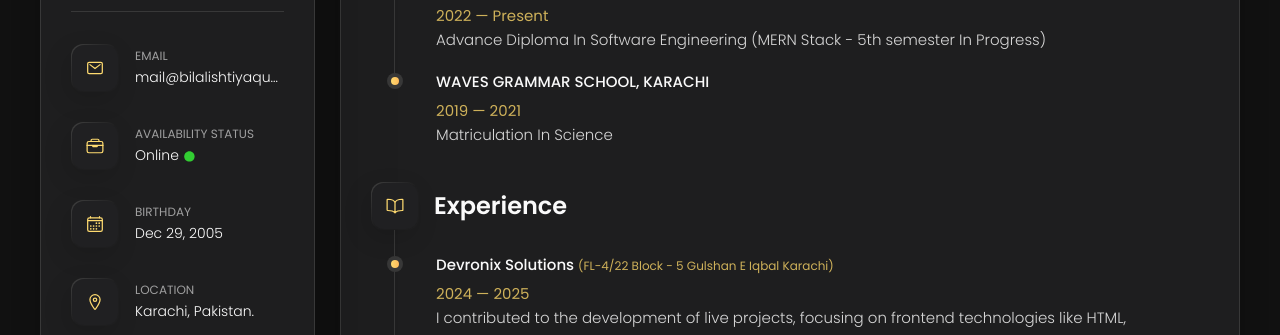
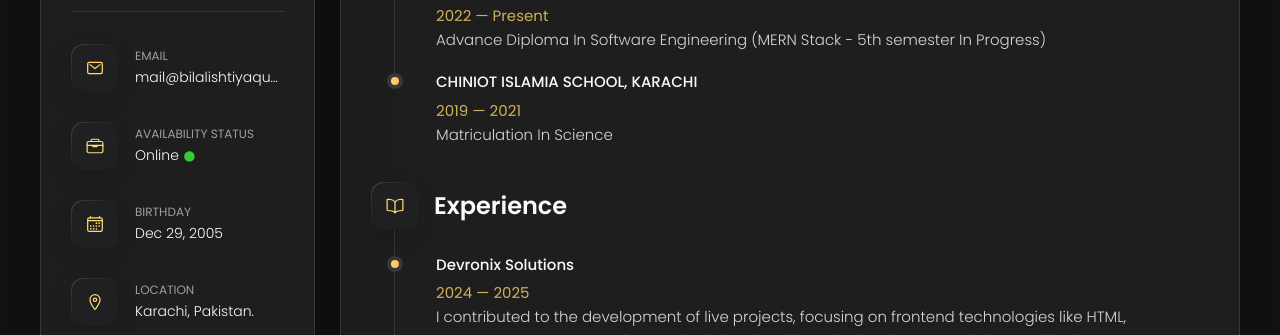
Before and after one commit to Bilal-Ishtiyaque/My-Portfolio, a plain HTML site: page index.html in a window 1280 px wide. Both pictures are taken after a click on the button "Resume". Shown: the part 403-738 px from the top of the page. Drawn offline with nearby package versions, Linux system fonts and the light colour scheme.

Commit message:
correction

```diff
--- a/index.html
+++ b/index.html
@@ -238,7 +238,7 @@
 
             <li class="timelineItem">
 
-              <h4 class="h4 timelineItemTitle">WAVES GRAMMAR SCHOOL, KARACHI</h4>
+              <h4 class="h4 timelineItemTitle">CHINIOT ISLAMIA SCHOOL, KARACHI</h4>
 
               <span>2019 — 2021</span>
 
@@ -262,7 +262,7 @@
           <ol class="timelineList">
 
             <li class="timelineItem">
-              <a href="javascript:;" class="h4 timelineItemTitle" title="click to open company's profile">Devronix Solutions <span class="timelineLocation">(FL-4/22 Block - 5 Gulshan e Iqbal Karachi)</span></a>
+              <a href="javascript:;" class="h4 timelineItemTitle" title="click to open company's profile">Devronix Solutions</a>
               <span>2024 — 2025</span>
               <p class="timelineText">I contributed to the development of live projects, focusing on frontend technologies like HTML, CSS, BootStrap & JavaScript. I Worked closely with senior developers to design and implement interfaces, cross-browser compatibility and mobile responsiveness.</p>
             </li>
@@ -274,7 +274,7 @@
             </li>
 
             <li class="timelineItem">
-              <h4 class="h4 timelineItemTitle">Team Zenix <span class="timelineLocation">(Block 8, Karachi)</span></h4>
+              <h4 class="h4 timelineItemTitle">Team Zenix</h4>
               <span>Sales</span>
               <p class="timelineText">Responsibility was to find potential clients on Twitch and sending cold DMs on Discord and Twitter using a pre-written script to promote services and generate interest in purchasing arts such as Character Art, Emotes, Overlays, Pixel Art, Reference Sheets, 2D & 3D art.</p>
             </li>
```
